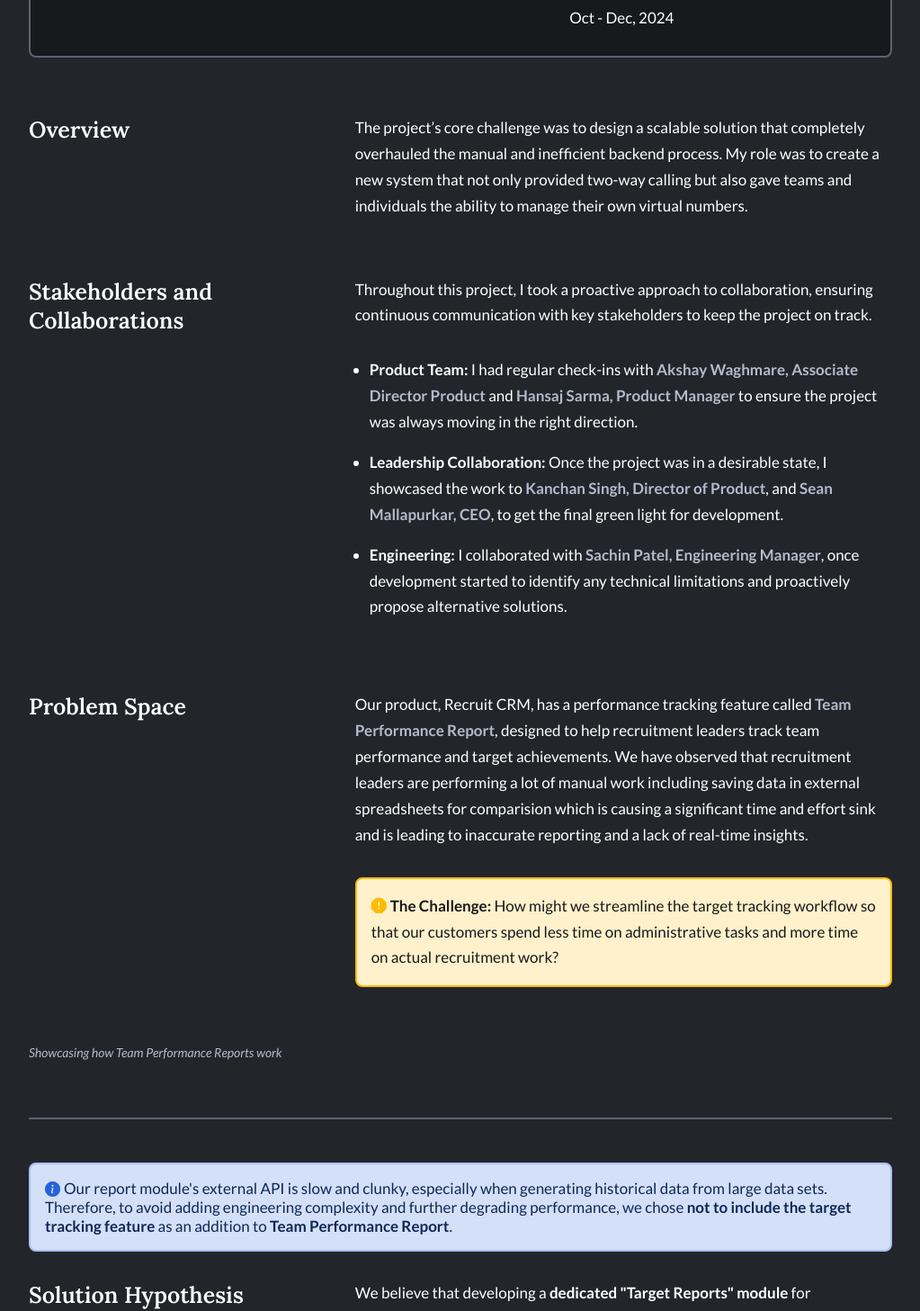
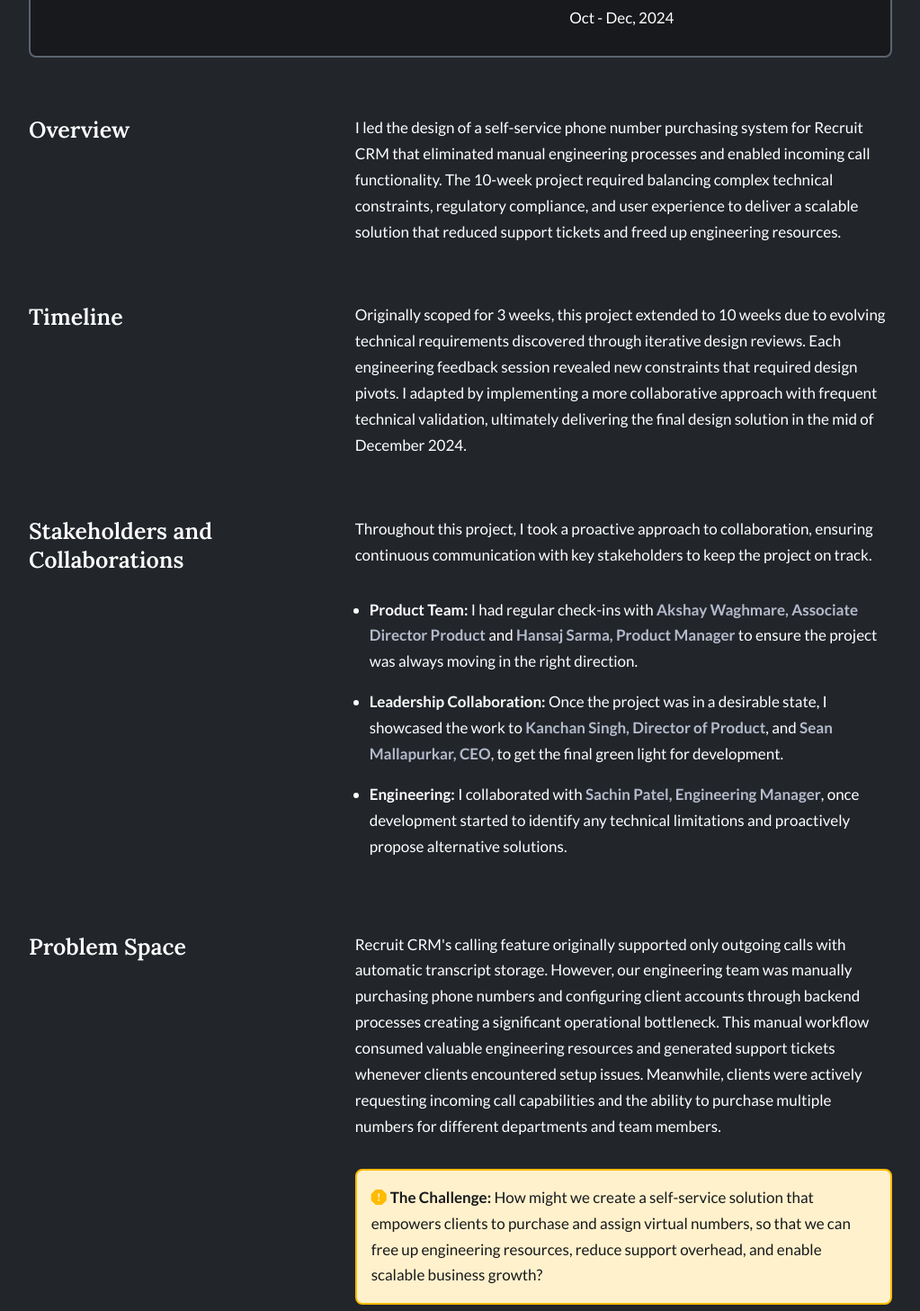
Before and after one commit to dibyajeetk/react-convert-dibyajeet-dot-in, a React (Vite) app: page /phone-calling in a window 1280 px wide. Shown: the part 622-2079 px from the top of the page at 90% size, without its empty margins (128-1151 px from the left). Built offline with nearby package versions, Linux system fonts and the light colour scheme.

Commit message:
Feat: Working on the Incomming Call Case study

```diff
--- a/src/pages/Home.jsx
+++ b/src/pages/Home.jsx
@@ -12,7 +12,7 @@
       id: 1,
       title: "Incomming Calls and Phone Number Purchase - for Recruit CRM",
       desc: "A scalable two-way calling system that empowered users to manage their own virtual numbers",
-      tags: ["Visual Design", "Design System"],
+      tags: ["Product Design", "Live Project"],
       coverImage: PhoneCallingCover,
       path: "/phone-calling",
     },
--- a/src/pages/projects/phoneCalling/PhoneCalling.jsx
+++ b/src/pages/projects/phoneCalling/PhoneCalling.jsx
@@ -33,11 +33,25 @@
             <span className="text-block-row">
               <h3 className="sub-header">Overview</h3>
               <p className="text-block">
-                The project’s core challenge was to design a scalable solution
-                that completely overhauled the manual and inefficient backend
-                process. My role was to create a new system that not only
-                provided two-way calling but also gave teams and individuals the
-                ability to manage their own virtual numbers.
+                I led the design of a self-service phone number purchasing
+                system for Recruit CRM that eliminated manual engineering
+                processes and enabled incoming call functionality. The 10-week
+                project required balancing complex technical constraints,
+                regulatory compliance, and user experience to deliver a scalable
+                solution that reduced support tickets and freed up engineering
+                resources.
+              </p>
+            </span>
+            <span className="text-block-row">
+              <h3 className="sub-header">Timeline</h3>
+              <p className="text-block">
+                Originally scoped for 3 weeks, this project extended to 10 weeks
+                due to evolving technical requirements discovered through
+                iterative design reviews. Each engineering feedback session
+                revealed new constraints that required design pivots. I adapted
+                by implementing a more collaborative approach with frequent
+                technical validation, ultimately delivering the final design
+                solution in the mid of December 2024.
               </p>
             </span>
             <span className="text-block-row">
@@ -91,45 +105,31 @@
             <h3 className="sub-header">Problem Space</h3>
             <span className="single-col-text-block-sm">
               <p className="text-block">
-                Our product, Recruit CRM, has a performance tracking feature
-                called{" "}
-                <span className="highlighted">Team Performance Report</span>,
-                designed to help recruitment leaders track team performance and
-                target achievements. We have observed that recruitment leaders
-                are performing a lot of manual work including saving data in
-                external spreadsheets for comparision which is causing a
-                significant time and effort sink and is leading to inaccurate
-                reporting and a lack of real-time insights.
+                Recruit CRM's calling feature originally supported only outgoing
+                calls with automatic transcript storage. However, our
+                engineering team was manually purchasing phone numbers and
+                configuring client accounts through backend processes creating a
+                significant operational bottleneck. This manual workflow
+                consumed valuable engineering resources and generated support
+                tickets whenever clients encountered setup issues. Meanwhile,
+                clients were actively requesting incoming call capabilities and
+                the ability to purchase multiple numbers for different
+                departments and team members.
               </p>
               <p className="text-block-emphasis">
                 <i className="bi bi-exclamation-octagon-fill ico"></i>
                 <strong>The Challenge: </strong>
-                How might we streamline the target tracking workflow so that our
-                customers spend less time on administrative tasks and more time
-                on actual recruitment work?
+                How might we create a self-service solution that empowers
+                clients to purchase and assign virtual numbers, so that we can
+                free up engineering resources, reduce support overhead, and
+                enable scalable business growth?
               </p>
             </span>
           </span>
         </section>
-        <section className="section">
-          <p className="caption">
-            Showcasing how Team Performance Reports work
-          </p>
-          {/* <img
-            className="caselet-images"
-            src={teamPerformanceReportGif}
-            alt="Team Performance report"
-          /> */}
-        </section>
+
         <div className="break"></div>
-        <p className="banner-info">
-          <i className="bi bi-info-circle-fill ico-info"></i>
-          Our report module's external API is slow and clunky, especially when
-          generating historical data from large data sets. Therefore, to avoid
-          adding engineering complexity and further degrading performance, we
-          chose <strong>not to include the target tracking feature </strong> as
-          an addition to <strong>Team Performance Report</strong>.
-        </p>
+
         <section className="section">
           <span className="text-block-row">
             <h3 className="sub-header">Solution Hypothesis</h3>
```
